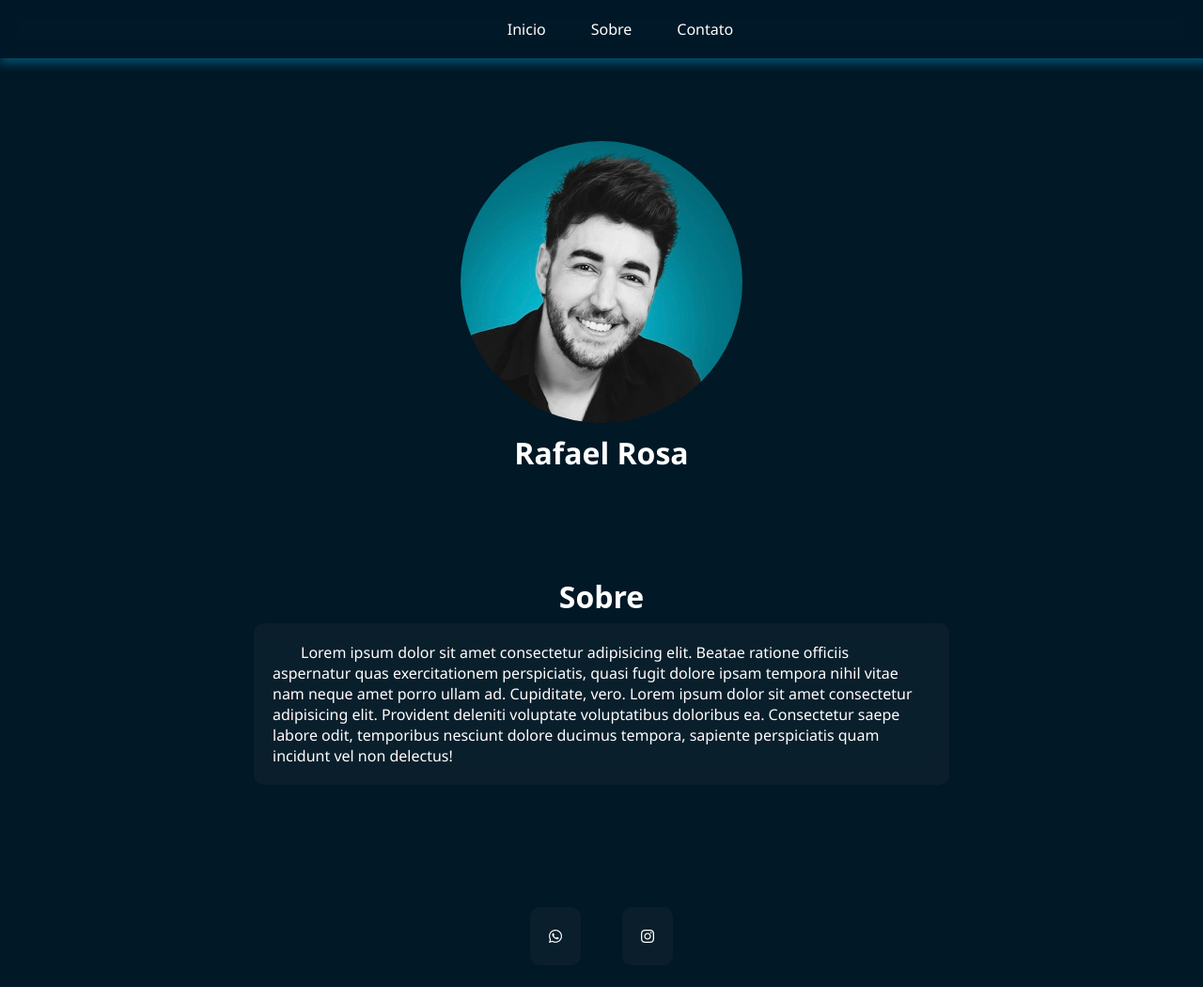
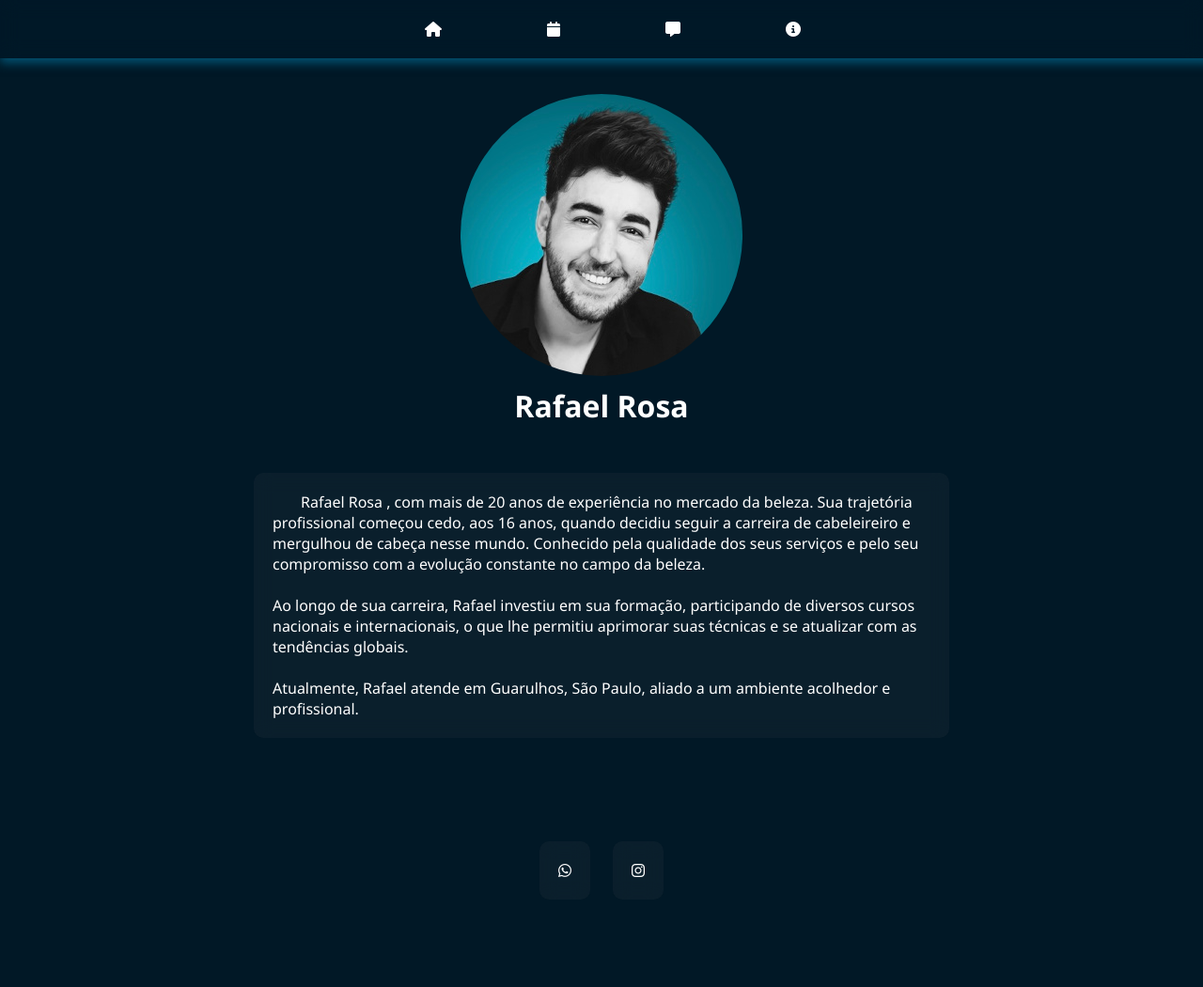
Before and after one commit to Rafaelrosaweb/projeto, a plain HTML site: page index.html in a window 1280 px wide. Shown: the whole page at 94% size. After the commit the page ends 987 px from the top, so only its background shows below. Drawn offline with Linux system fonts and the light colour scheme.

Commit message:
atualizaçao

```diff
--- a/index.html
+++ b/index.html
@@ -10,28 +10,35 @@
 <body>
   <nav >
     <ul class="menu">
-        <a href="#inicio">
+        <a>
           <li class="lista">
-              Inicio
-          </li>
-        </a>
-
-        <a href="#sobre">
-          <li class="lista">
-              Sobre
+              <a href=""><i class="fa-solid fa-house"></i></a>
           </li>
         </a>
 
 
-         <a href="#contato">
+        <a >
+          <li class="lista">
+              <a href=""><i class="fa-solid fa-calendar"></i></i></a>
+          </li>
+        </a>
+
+
+         <a >
            <li class="lista">
-              Contato
+              <a href=""><i class=><i class="fa-solid fa-message"></i></i></a>
            </li>
          </a>
+
+         <a >
+          <li class="lista">
+             <a href=""><i class="fa-solid fa-circle-info"></i></i></i></a>
+          </li>
+        </a>
     </ul>
   </nav>
 
-  <main class="fundo" id="inicio">
+  <main class="fundo">
     <div class="foto" > </div>
     <h1 >Rafael Rosa</h1>
 
@@ -40,15 +47,20 @@
 
 
      <section>
-      <div>
-        <h2 class="sobremim">Sobre</h2>
-      </div>
 
-      <div  class="sobre" id="sobre">
-          <p class="paragrafo" >  Lorem ipsum dolor sit amet consectetur adipisicing elit. Beatae ratione officiis aspernatur quas exercitationem perspiciatis, quasi fugit dolore ipsam tempora nihil vitae nam neque amet porro ullam ad. Cupiditate, vero. Lorem ipsum dolor sit amet consectetur adipisicing elit. Provident deleniti voluptate voluptatibus doloribus ea. Consectetur saepe labore odit, temporibus nesciunt dolore ducimus tempora, sapiente perspiciatis quam incidunt vel non delectus!</p>  </div>
+
+      <div  class="sobre">
+          <p class="paragrafo" >Rafael Rosa , com mais de 20 anos de experiência no mercado da beleza. Sua trajetória profissional começou cedo, aos 16 anos, quando decidiu seguir a carreira de cabeleireiro e mergulhou de cabeça nesse mundo.
+          Conhecido pela qualidade dos seus serviços e pelo seu compromisso com a evolução constante no campo da beleza.
+          <br>
+          <br>
+          Ao longo de sua carreira, Rafael investiu em sua formação, participando de diversos cursos nacionais e internacionais, o que lhe permitiu aprimorar suas técnicas e se atualizar com as tendências globais.
+          <br>
+          <br>
+          Atualmente, Rafael atende em Guarulhos, São Paulo, aliado a um ambiente acolhedor e profissional.</p>  </div>
     </section>
 
-    <section id="contato">
+    <section >
       <div class="caxa">
 
 
--- a/style.css
+++ b/style.css
@@ -23,11 +23,11 @@ body{
     background-color: #011a2986;
     display: flex;
     justify-content: center;
-    gap: 3rem;
+    gap: 2rem;
     list-style: none;
     padding: 20px;
-    color: white;
     backdrop-filter: blur(10px);
+
 
 
 
@@ -36,18 +36,18 @@ body{
 a{
     text-decoration: none;
 }
+.fa-solid {
+    color: #ffffff;
+    margin-right: 3em;
+}
+.fa-solid:hover{
+
+}
 
 
-.lista {
-
-    color: white;
-    list-style: none;
-
-
-
-}
 .menu:hover{
     box-shadow: 0px 5px 10px #025373;
+
 
 }
 
@@ -59,7 +59,8 @@ a{
     width: 300px;
     height: 300px;
     margin: auto;
-    margin-top: 150px;
+
+    margin-top: 100px;
     border-radius:  50%;
     background-image: url(imagens/minha\ imagem.jpg);
     background-position:  center;
@@ -68,7 +69,7 @@ a{
 }
 .foto:hover{
     box-shadow: 0px 1px 30px #025373;
-    animation-duration: 600ms;
+
 }
 
 
@@ -91,10 +92,11 @@ h2{
 
    }
    .sobre{
-   padding: 50px;
+   padding: 40px;
    display: flex;
    justify-content: center;
    text-indent: 30px;
+
 
 
 
@@ -120,7 +122,7 @@ h2{
    .sobremim{
     margin-top: 100px;
     font-size: 2em;
-    margin-bottom: -40px;
+
    }
 
    .paragrafo:hover{
@@ -131,10 +133,11 @@ h2{
    }
  .caxa{
     background-color: var(--ecuro);
-    margin-top: 10px;
-    padding: 50px;
+    margin-top: 40px;
+    padding: 20px;
    display: flex;
    justify-content: center;
+
 
 
 }
@@ -148,15 +151,17 @@ h2{
 #lisicon{
     list-style: none;
     display: inline-block;
-    margin: 20px;
+    margin: 10px;
     background-color: #68686818;
     backdrop-filter: blur(10px);
     padding: 20px;
     border-radius: 10px;
 
 
+
 }
 #lisicon:hover{
     box-shadow: 0px 5px 10px #025373;
 
+
 }
```
